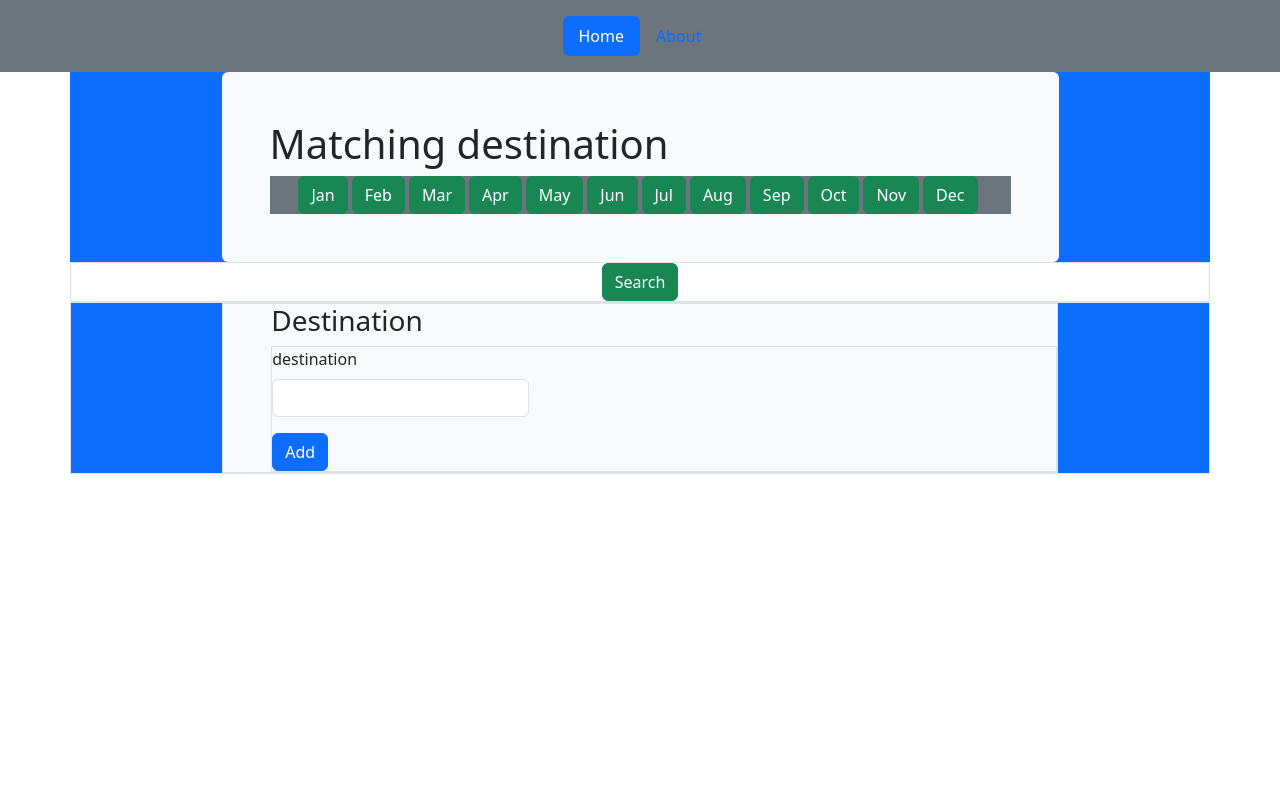
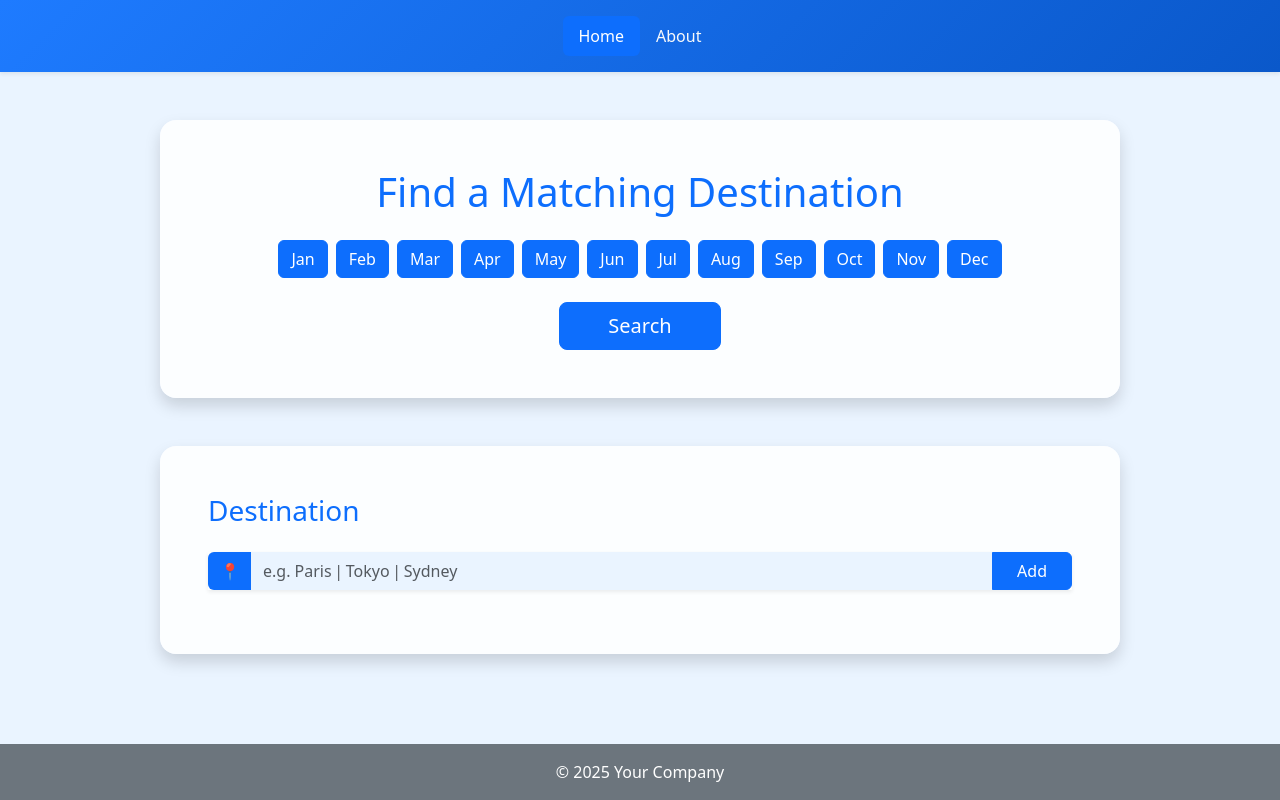
Before and after one commit to Bill-khk/Cross-plane, a Flask app: page / in a window 1280 px wide. Run offline with Flask 3, Linux system fonts and the light colour scheme; some libraries are stand-ins or nearby versions.

Commit message:
AI blue tone HTML enhancement

```diff
--- a/main.py
+++ b/main.py
@@ -6,6 +6,8 @@ from wtforms import StringField, SubmitField
 from wtforms.validators import DataRequired
 from flask_wtf import FlaskForm
 from flask_bootstrap import Bootstrap5
+from datetime import datetime
+
 
 app = Flask(__name__)
 bootstrap = Bootstrap5(app)
@@ -41,7 +43,7 @@ def home():
     if myForm.validate_on_submit():
         print(myForm.Destination.data)
         redirect("/")
-    return render_template('index.html', cal=month_names, dest=destination, form=myForm)
+    return render_template('index.html', cal=month_names, dest=destination, form=myForm, current_year=datetime.now().year)
 
 
 @app.route("/update_period/<month_id>")
--- a/templates/index.html
+++ b/templates/index.html
@@ -2,51 +2,136 @@
 <html lang="en">
 <head>
     <meta charset="UTF-8">
-    <title>Find a matching destination</title>
-    <link href="https://cdn.jsdelivr.net/npm/bootstrap@5.3.3/dist/css/bootstrap.min.css" rel="stylesheet" integrity="sha384-QWTKZyjpPEjISv5WaRU9OFeRpok6YctnYmDr5pNlyT2bRjXh0JMhjY6hW+ALEwIH" crossorigin="anonymous">
+    <title>Find a Matching Destination</title>
+
+    <!-- Bootstrap CSS -->
+    <link
+        href="https://cdn.jsdelivr.net/npm/bootstrap@5.3.3/dist/css/bootstrap.min.css"
+        rel="stylesheet"
+        integrity="sha384-QWTKZyjpPEjISv5WaRU9OFeRpok6YctnYmDr5pNlyT2bRjXh0JMhjY6hW+ALEwIH"
+        crossorigin="anonymous"
+    >
+
+    <!-- Custom blue theme -->
+    <style>
+        /* Overwrite a few Bootstrap CSS variables */
+        :root {
+            --bs-primary: #0d6efd;      /* bright royal‑blue             */
+            --bs-secondary: #0a58ca;    /* deeper navy‑blue              */
+            --bs-success: #198754;      /* leave success/warning as‑is   */
+            --bs-warning: #ffc107;
+            --bs-body-bg: #eaf4ff;      /* ultra‑light sky‑blue body bg  */
+            --bs-body-color: #021933;   /* near‑black‑blue text          */
+            --bs-link-color: #0d6efd;
+            --bs-link-hover-color: #063b9f;
+        }
+
+        /* A reusable frosted‑card component */
+        .card-blue {
+            background: rgba(255, 255, 255, 0.85);
+            backdrop-filter: blur(8px);
+            border-radius: 1rem;
+            box-shadow: 0 0.5rem 1rem rgba(0, 0, 0, 0.15);
+        }
+
+        /* Gradient header banner */
+        .bg-blue-gradient {
+            background: linear-gradient(135deg, #1e7bff 0%, #0a58ca 100%);
+        }
+
+        /* Primary blue button variant */
+        .btn-blue {
+            color: #fff;
+            background-color: var(--bs-primary);
+            border-color: var(--bs-primary);
+        }
+        .btn-blue:hover,
+        .btn-blue:focus {
+            background-color: #063b9f;
+            border-color: #063b9f;
+        }
+    </style>
+
     {% from 'bootstrap5/form.html' import render_form %}
 </head>
-<body>
-    <header class="d-flex justify-content-center py-3 bg-secondary">
+
+<body class="d-flex flex-column min-vh-100">
+
+    <!-- NAV -->
+    <header class="bg-blue-gradient shadow-sm">
+        <nav class="container d-flex justify-content-center py-3">
             <ul class="nav nav-pills">
-            <li class="nav-item"><a href="{{url_for('home')}}" class="nav-link active" aria-current="page">Home</a></li>
-            <li class="nav-item"><a href="#" class="nav-link">About</a></li>
+                <li class="nav-item">
+                    <a href="{{ url_for('home') }}" class="nav-link active">Home</a>
+                </li>
+                <li class="nav-item">
+                    <a href="#" class="nav-link text-light">About</a>
+                </li>
             </ul>
+        </nav>
     </header>
 
-    <div class="container bg-primary">
-        <div class="bg-body-tertiary p-5 rounded w-75 mx-auto">
-            <h1>Matching destination</h1>
-            <div class="d-flex justify-content-center bg-secondary">
+    <!-- MAIN -->
+    <main class="flex-grow-1">
+
+        <!-- Month selector -->
+        <section class="container my-5">
+            <div class="card-blue p-5 mx-auto" style="max-width: 60rem;">
+                <h1 class="text-center text-primary mb-4">Find a Matching Destination</h1>
+
+                <div class="d-flex justify-content-center flex-wrap gap-2 mb-4">
                     {% for month in cal %}
                         {% if month[1] %}
-                        <a href="{{url_for('update_period', month_id=month[0])}}" class="btn btn-success me-1">{{month[0]}}</a>
+                            <a href="{{ url_for('update_period', month_id=month[0]) }}"
+                               class="btn btn-blue">{{ month[0] }}</a>
                         {% else %}
-                        <a href="{{url_for('update_period', month_id=month[0])}}" class="btn btn-warning me-1">{{month[0]}}</a>
+                            <a href="{{ url_for('update_period', month_id=month[0]) }}"
+                               class="btn btn-outline-primary">{{ month[0] }}</a>
                         {% endif %}
                     {% endfor %}
+                </div>
 
+                <div class="text-center">
+                    <a href="{{ url_for('search_flight', dests=True) }}"
+                       class="btn btn-blue btn-lg px-5">Search</a>
                 </div>
             </div>
-    </div>
-    <div class="container d-flex justify-content-center border">
-            <a href="{{url_for('search_flight', dests=True)}}" class="btn btn-success bg-success">Search</a>
-    </div>
-    <div class="container bg-primary border">
-        <div class="bg-body-tertiary ps-5 w-75 mx-auto border">
-            <h3>Destination</h3>
-            <div class="d-flex flex-row mt-2 border">
+        </section>
+
+        <!-- Destination form -->
+        <section class="container my-5">
+            <div class="card-blue p-5 mx-auto" style="max-width: 60rem;">
+                <h3 class="text-primary mb-4">Destination</h3>
+
+                <form method="post" class="needs-validation" novalidate>
                     {{ form.csrf_token }}
-                {{ render_form(form) }}
-<!--                <input type="text" id="name">-->
-<!--                <a href="{{url_for('change_dest', value=True)}}" class="btn btn-success bg-primary ms-2">Add destination</a>-->
-<!--                <a href="{{url_for('change_dest', value=False)}}" class="ms-1 btn btn-success bg-danger">Del destination</a>-->
+
+                    <!-- sleek input + button combo -->
+                    <div class="input-group shadow-sm mb-3">
+                        <!-- map‑pin icon (pure Unicode) -->
+                        <span class="input-group-text bg-primary text-white border-0">
+                            &#x1F4CD;
+                        </span>
+
+                        {{ form.Destination(
+                            class_="form-control border-0",
+                            placeholder="e.g. Paris | Tokyo | Sydney",
+                            autocomplete="off"
+                        ) }}
+
+                        {{ form.Add(class_="btn btn-blue px-4") }}
                     </div>
 
+                </form>
+            </div>
+        </section>
 
-        </div>
-    </div>
+    </main>
 
-    <script src="https://cdn.jsdelivr.net/npm/bootstrap@5.3.3/dist/js/bootstrap.bundle.min.js" integrity="sha384-YvpcrYf0tY3lHB60NNkmXc5s9fDVZLESaAA55NDzOxhy9GkcIdslK1eN7N6jIeHz" crossorigin="anonymous"></script>
+    <!-- FOOTER -->
+    <footer class="py-3 bg-secondary text-white text-center mt-auto">
+        © {{ current_year }} Your Company
+    </footer>
+
 </body>
 </html>
```
Lines whose indentation alone changed are shown as unchanged.
